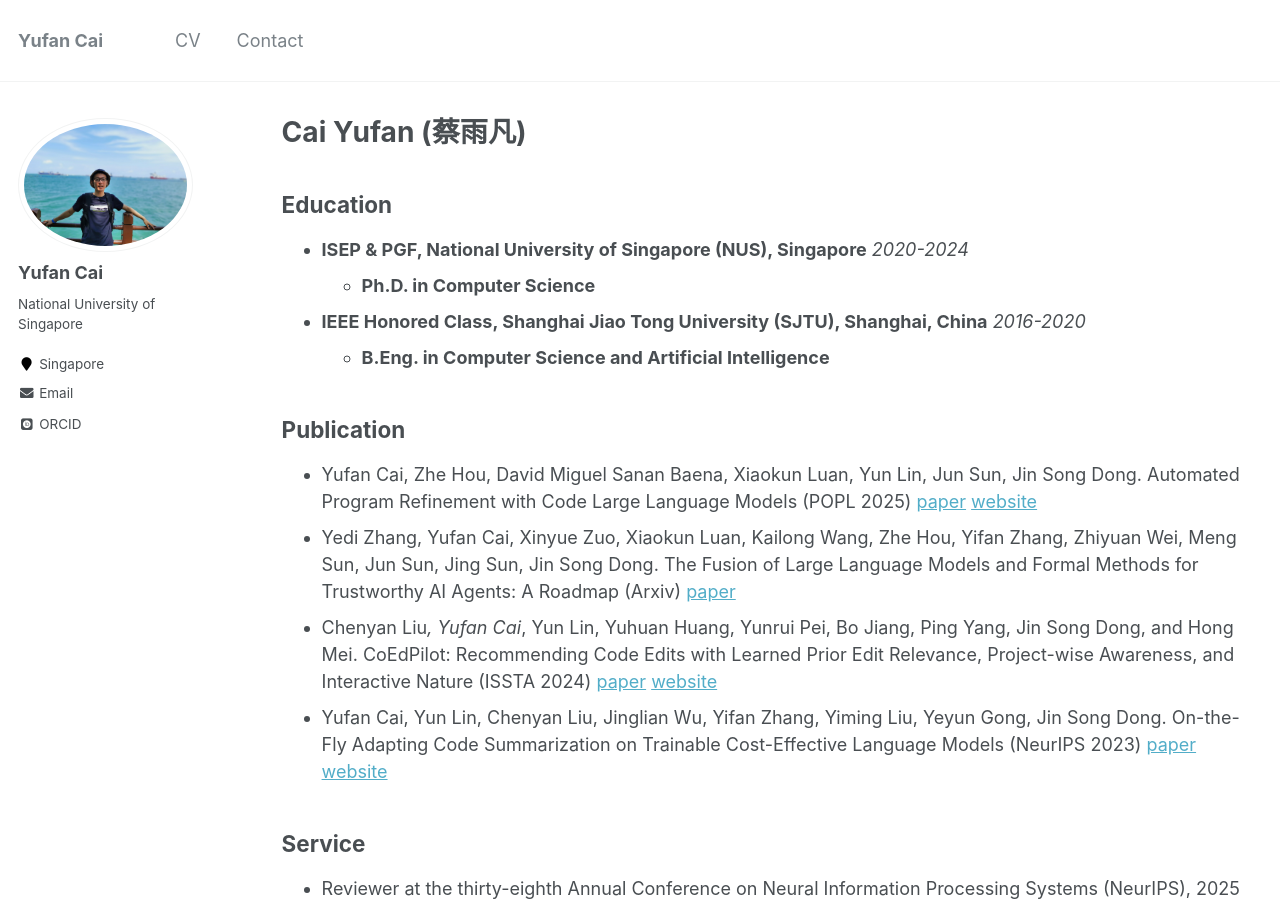
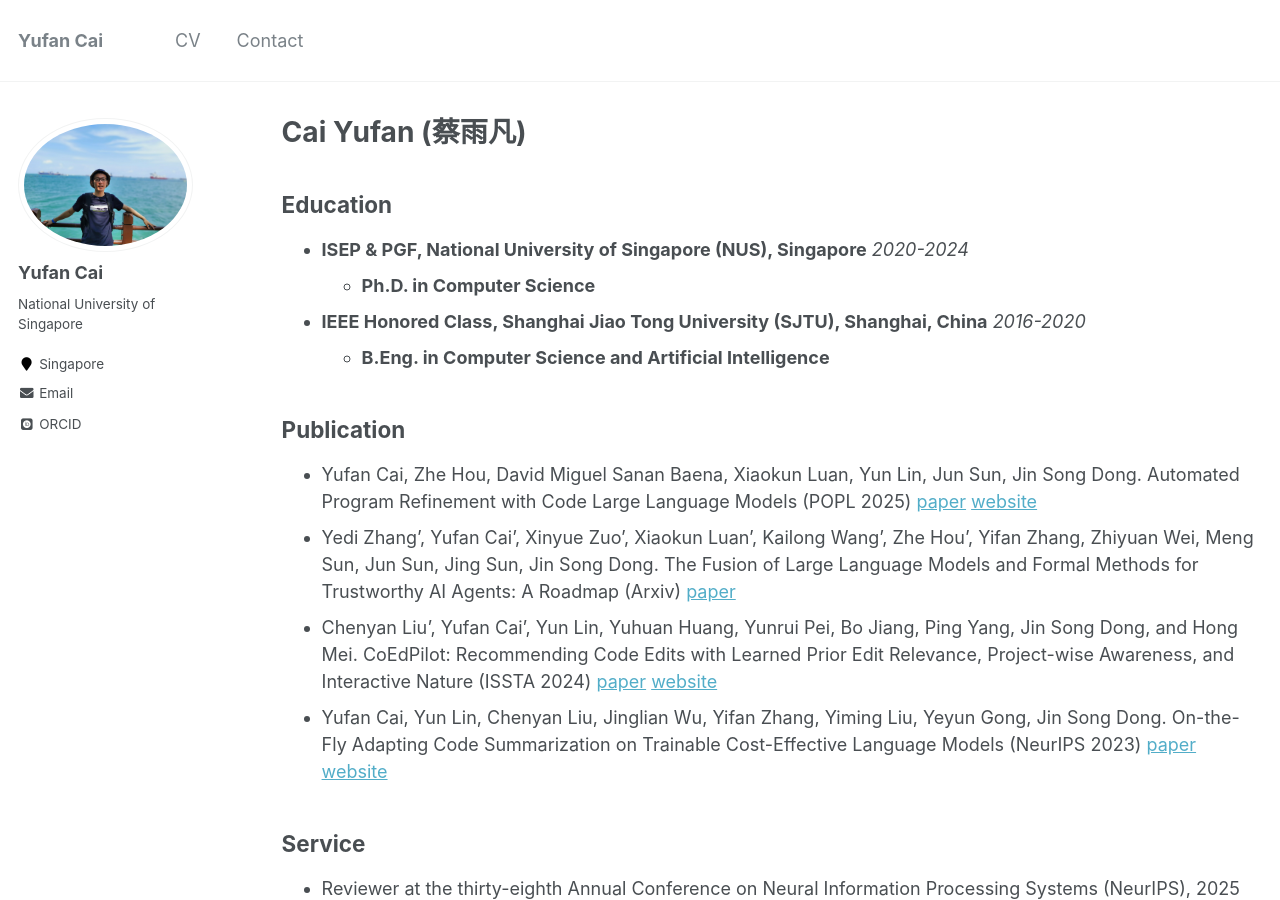
Before and after one commit to CaiYufan-NUS/caiyufan-nus.github.io, a Jekyll site: the page built from _pages/cv.md, in a window 1280 px wide and 900 px high. Built offline with Jekyll 4.4.1, drawn with Linux system fonts in a browser that asks for light colours; some web fonts are replaced.

```diff
--- a/_pages/cv.md
+++ b/_pages/cv.md
@@ -14,8 +14,8 @@ redirect_from:
 
 ## Publication
 - Yufan Cai, Zhe Hou, David Miguel Sanan Baena, Xiaokun Luan, Yun Lin, Jun Sun, Jin Song Dong. Automated Program Refinement with Code Large Language Models (POPL 2025) [paper](https://arxiv.org/abs/2406.18616) [website]()
-- Yedi Zhang, Yufan Cai, Xinyue Zuo, Xiaokun Luan, Kailong Wang, Zhe Hou, Yifan Zhang, Zhiyuan Wei, Meng Sun, Jun Sun, Jing Sun, Jin Song Dong. The Fusion of Large Language Models and Formal Methods for Trustworthy AI Agents: A Roadmap (Arxiv) [paper](https://arxiv.org/abs/2412.06512)
-- Chenyan Liu*, Yufan Cai*, Yun Lin, Yuhuan Huang, Yunrui Pei, Bo Jiang, Ping Yang, Jin Song Dong, and Hong Mei. CoEdPilot: Recommending Code Edits with Learned Prior Edit Relevance, Project-wise Awareness, and Interactive Nature (ISSTA 2024) [paper](https://arxiv.org/abs/2408.01733) [website](https://sites.google.com/view/coedpilot/home)
+- Yedi Zhang', Yufan Cai', Xinyue Zuo', Xiaokun Luan', Kailong Wang', Zhe Hou', Yifan Zhang, Zhiyuan Wei, Meng Sun, Jun Sun, Jing Sun, Jin Song Dong. The Fusion of Large Language Models and Formal Methods for Trustworthy AI Agents: A Roadmap (Arxiv) [paper](https://arxiv.org/abs/2412.06512)
+- Chenyan Liu', Yufan Cai', Yun Lin, Yuhuan Huang, Yunrui Pei, Bo Jiang, Ping Yang, Jin Song Dong, and Hong Mei. CoEdPilot: Recommending Code Edits with Learned Prior Edit Relevance, Project-wise Awareness, and Interactive Nature (ISSTA 2024) [paper](https://arxiv.org/abs/2408.01733) [website](https://sites.google.com/view/coedpilot/home)
 - Yufan Cai, Yun Lin, Chenyan Liu, Jinglian Wu, Yifan Zhang, Yiming Liu, Yeyun Gong, Jin Song Dong. On-the-Fly Adapting Code Summarization on Trainable Cost-Effective Language Models (NeurIPS 2023) [paper](https://proceedings.neurips.cc/paper_files/paper/2023/hash/b16e6de5fbbdcb2df237aa66b302bc17-Abstract-Conference.html) [website](https://sites.google.com/view/adacom23/home)
 
 ## Service
```
